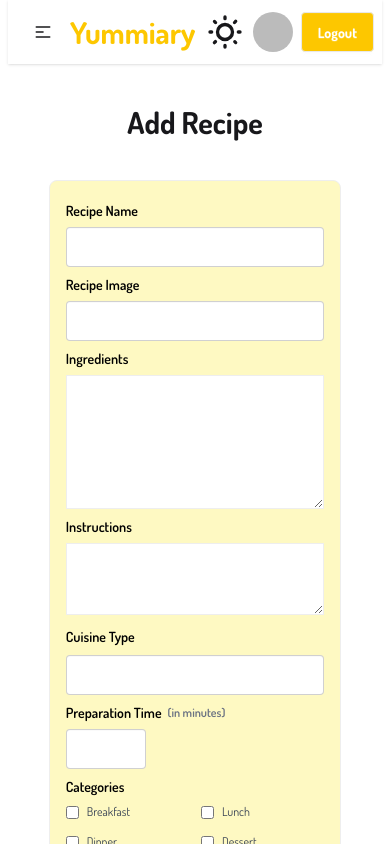
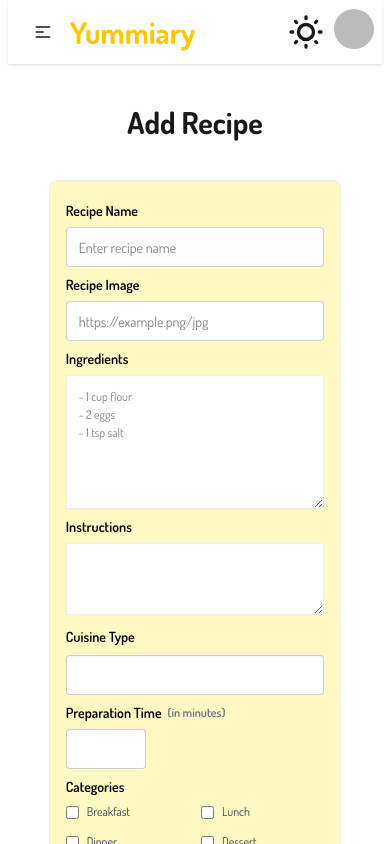
Before and after one commit to sudiptodas153/recipe-book, a React (Vite) app: page /add-recipe in a window 390 px wide. Shown: the top 844 px of the page. Built offline with nearby package versions, Linux system fonts and the light colour scheme; no server answers; sample sign-in values are in the browser's storage.

Commit message:
responsive navbar for mobile

```diff
--- a/src/Components/AddRecipe/AddRecipe.jsx
+++ b/src/Components/AddRecipe/AddRecipe.jsx
@@ -67,20 +67,20 @@ const AddRecipe = () => {
                 <form onSubmit={handleAddRecipe} className={`w-3/4 text-white mx-auto ${!themes ? 'bg-yellow-100 border border-base-300' : 'border border-white'}  rounded-box   p-4`}>
                     <fieldset className="fieldset ">
                         <label className={`label text-sm ${!themes && 'text-black'} font-semibold`}>Recipe Name</label>
-                        <input type="text" className={`input w-full `} required name='name' placeholder="Enter recipe name" />
+                        <input type="text" className={`input w-full ${!themes && 'text-black'}`} required name='name' placeholder="Enter recipe name" />
 
                     </fieldset>
 
                     <fieldset className="fieldset ">
                         <label className={`label text-sm ${!themes && 'text-black'}  font-semibold`}>Recipe Image</label>
-                        <input type="text" className="input w-full" required name='photo' placeholder="https://example.png/jpg" />
+                        <input type="text" className={`input w-full ${!themes && 'text-black'}`} required name='photo' placeholder="https://example.png/jpg" />
 
                     </fieldset>
 
                     <fieldset className="fieldset ">
                         <label className={`label text-sm ${!themes && 'text-black'}  font-semibold`}>Ingredients</label>
 
-                        <textarea rows={6} required className='bg-white border border-base-300 p-3' name="Ingredients" id="" placeholder='- 1 cup flour
+                        <textarea rows={6} required className={` border border-base-300 p-3 ${!themes && 'text-black bg-white'}`} name="Ingredients" id="" placeholder='- 1 cup flour
 - 2 eggs
 - 1 tsp salt'></textarea>
 
@@ -89,7 +89,7 @@ const AddRecipe = () => {
                     <fieldset className="fieldset ">
                         <label className={`label text-sm ${!themes && 'text-black'}  font-semibold`}>Instructions</label>
 
-                        <textarea name="Instructions" rows={3} required className='bg-white border border-base-300 p-2' id=""></textarea>
+                        <textarea name="Instructions" rows={3} required className={`${!themes && 'text-black bg-white'} border border-base-300 p-2`} id=""></textarea>
                     </fieldset>
 
                     <div className='md:flex items-center md:justify-between'>
--- a/src/Components/Modal/Modal.jsx
+++ b/src/Components/Modal/Modal.jsx
@@ -1,9 +1,10 @@
 import React from 'react';
-import { FaHeart, FaRegHeart } from 'react-icons/fa';
+
+import { RxCross1 } from 'react-icons/rx';
 import Swal from 'sweetalert2';
 
-const Modal = ({ modalData,verifyId }) => {
-// console.log(verifyId)
+const Modal = ({ modalData, verifyId }) => {
+    // console.log(verifyId)
     const handleUpdate = e => {
         e.preventDefault();
         const form = e.target;
@@ -16,7 +17,7 @@ const Modal = ({ modalData,verifyId }) => {
         // console.log(recipeData)
 
 
-        fetch(`https://recipe-database-zeta.vercel.app/recipes/${verifyId}`,{
+        fetch(`https://recipe-database-zeta.vercel.app/recipes/${verifyId}`, {
             method: "PUT",
             headers: {
                 "content-type": "application/json"
@@ -41,7 +42,9 @@ const Modal = ({ modalData,verifyId }) => {
         <div >
             <dialog id="my_modal_3" className="modal">
                 <div className="modal-box">
-
+                    <div className='flex justify-end mb-3'>
+                        <button onClick={() => document.getElementById('my_modal_3').close()} className='btn  text-white'><RxCross1 color='black' size={25}/></button>
+                    </div>
                     <form onSubmit={handleUpdate} className='md:w-4/4 mx-auto bg-yellow-100 border-base-300 rounded-box  border p-4'>
                         <fieldset className="fieldset ">
                             <label className="label text-sm text-black font-semibold">Recipe Name</label>
@@ -104,7 +107,7 @@ const Modal = ({ modalData,verifyId }) => {
                             <label className="label text-sm text-black font-semibold">Categories</label>
                             <div className="grid grid-cols-2  gap-3 text-gray-700">
                                 <label className="flex items-center space-x-2">
-                                    <input type="checkbox" name='category[]' value="Breakfast" className="accent-green-600"/>
+                                    <input type="checkbox" name='category[]' value="Breakfast" className="accent-green-600" />
                                     <span>Breakfast</span>
                                 </label>
                                 <label className="flex items-center space-x-2">
@@ -134,7 +137,7 @@ const Modal = ({ modalData,verifyId }) => {
 
                             <div className='mt-4 flex justify-between'>
                                 <button className='btn bg-green-400 text-white'>Update Recipe</button>
-                                <button onClick={() => document.getElementById('my_modal_3').close()} className='btn bg-yellow-400 text-white'>Close</button>
+
                             </div>
                         </div>
 
--- a/src/Components/Navbar/Navbar.jsx
+++ b/src/Components/Navbar/Navbar.jsx
@@ -1,4 +1,4 @@
-import React, { use } from 'react';
+import React, { use, useState } from 'react';
 import { Link, NavLink } from 'react-router';
 import { AuthContext } from '../../Context/AuthContext';
 import { signOut } from 'firebase/auth';
@@ -10,7 +10,7 @@ const Navbar = () => {
 
     const userInfo = use(AuthContext);
     const { user, themes, setThemes } = userInfo;
-
+    const [tooltipSet, setTooltipSet] = useState(false)
     // console.log(user?.displayName)
     // console.log(user?.photoURL)
 
@@ -32,6 +32,8 @@ const Navbar = () => {
             })
     }
 
+
+
     // console.log(user)
     const links = <>
         <NavLink to={'/'}><li>Home</li></NavLink>
@@ -51,8 +53,15 @@ const Navbar = () => {
                         </div>
                         <ul
                             tabIndex={0}
-                            className="menu menu-sm dropdown-content bg-base-100 rounded-box z-1 mt-3 w-52 p-2 shadow">
+                            className="menu menu-sm dropdown-content bg-base-100 rounded-box z-1 mt-3 w-96 h-40 p-2 shadow">
+
                             {links}
+                           <div className='flex justify-end'>
+                             <button onClick={handleLogOut} className="btn mt-2 w-2/4 text-yellow-400 text-lg bg-white border-yellow-400 font-bold">Logout</button>
+                           </div>
+
+
+
                         </ul>
                     </div>
                     <a className=" text-3xl font-bold text-yellow-400">Yummiary</a>
@@ -94,14 +103,19 @@ const Navbar = () => {
 
                             <div className='flex items-center gap-2'>
                                 {
-                                    user?.photoURL && <img className='w-10 h-10 rounded-full' src={user?.photoURL} alt="" />
+                                    user?.photoURL &&
+
+                                    <div className={`tooltip ${tooltipSet && 'tooltip-open'} tooltip-bottom tooltip-close`} data-tip={user.displayName}>
+                                        <button onClick={() => setTooltipSet(!tooltipSet)} className=""> <img className=' w-10 h-10 rounded-full' src={user?.photoURL} alt="" /></button>
+                                    </div>
+
                                 }
 
-                                <button onClick={handleLogOut} className="btn bg-yellow-400 text-white font-bold">Logout</button>
+                                <button onClick={handleLogOut} className="btn hidden md:flex bg-yellow-400 text-white font-bold">Logout</button>
                             </div>
 
                             :
-                            <div>
+                            <div className='flex items-center gap-1'>
                                 <Link to={'/login'}><button className="btn bg-yellow-400 text-white font-bold">Login</button></Link>
                                 <Link to={'/register'}><button className="btn bg-yellow-400 text-white font-bold">Register</button></Link>
                             </div>
```
